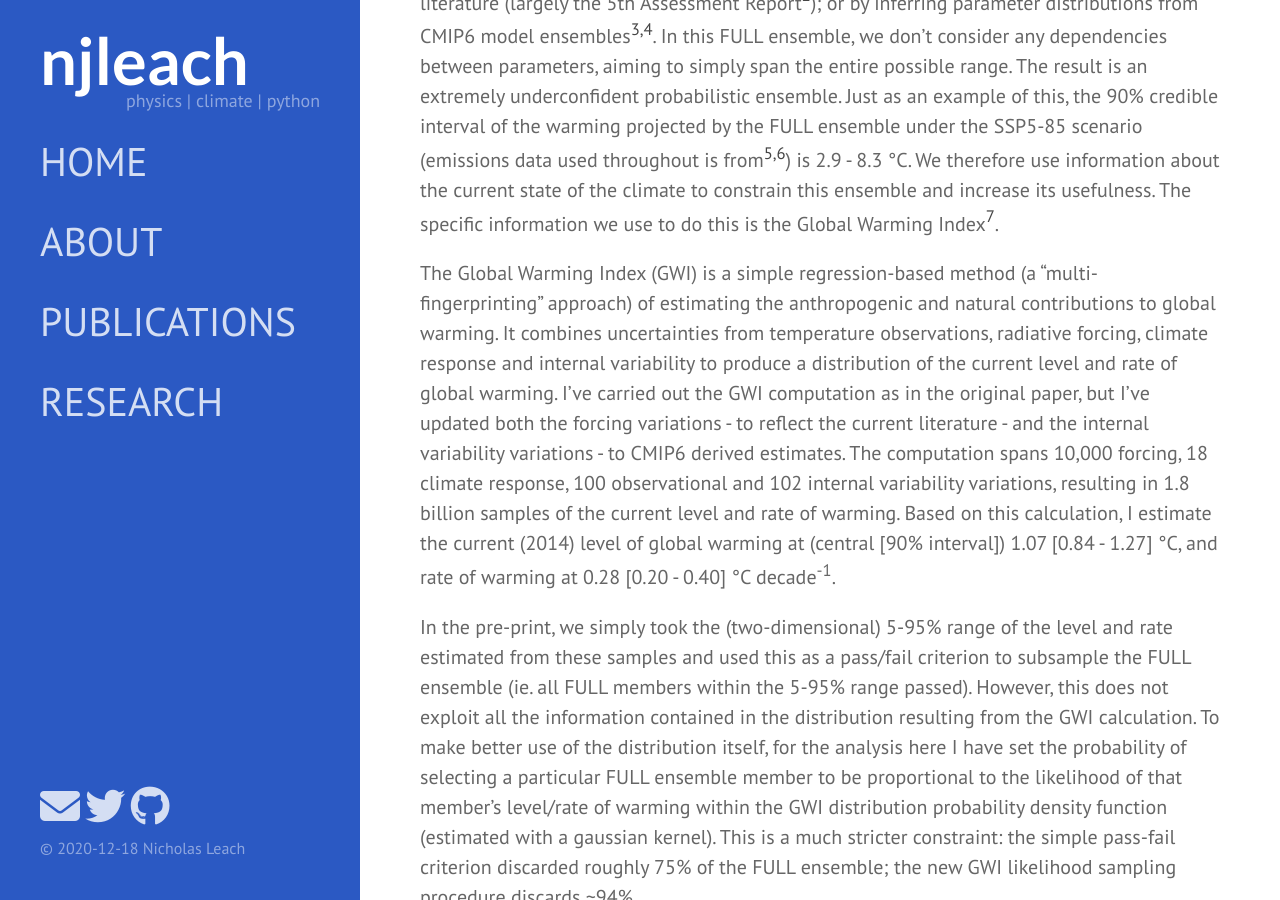
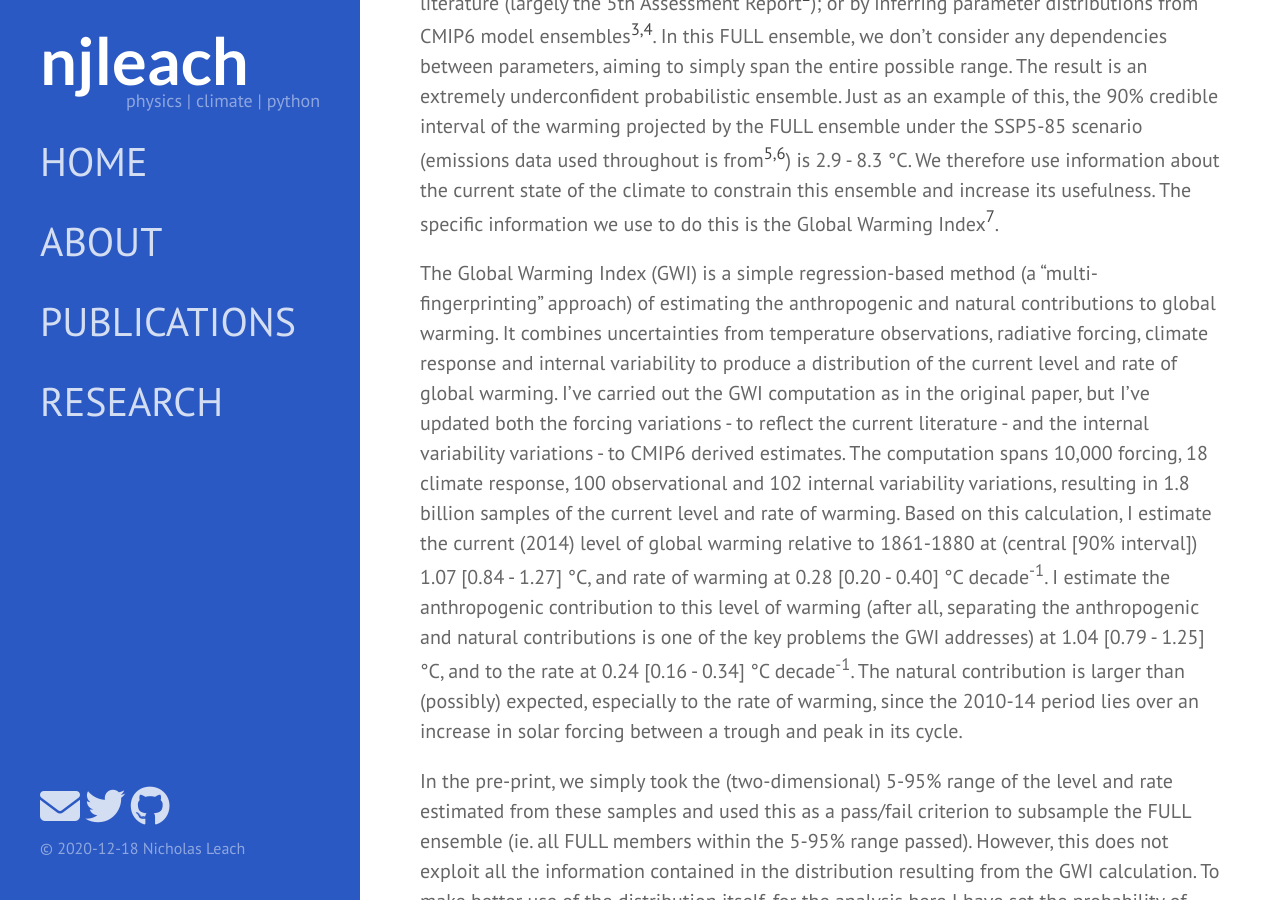
Before and after one commit to njleach/njleach.github.io, a Jekyll site: the page built from _posts/2020-12-17-How-long-left?.md, in a window 1280 px wide and 900 px high, scrolled down 1043 px. Built offline with Jekyll 4.4.1, drawn with Linux system fonts in a browser that asks for light colours; nearby versions of some CDN libraries; some web fonts are replaced; comment, search, counter and statistics services are not loaded.

Commit message:
clarify natural forcing contrib

```diff
--- a/_posts/2020-12-17-How-long-left?.md
+++ b/_posts/2020-12-17-How-long-left?.md
@@ -13,7 +13,7 @@ The FaIRv2.0 pre-print contains more or less everything required to replicate wh
 
 The starting point for this change is the FULL ensemble exhaustively described in the pre-print. This is a 1 million member ensemble, that aims to span all the physically plausible regions of parameter space, by either taking estimates of parameter distributions from the literature (largely the 5th Assessment Report[<sup>2</sup>](#2)); or by inferring parameter distributions from CMIP6 model ensembles[<sup>3,</sup>](#3)[<sup>4</sup>](#4). In this FULL ensemble, we don't consider any dependencies between parameters, aiming to simply span the entire possible range. The result is an extremely underconfident probabilistic ensemble. Just as an example of this, the 90% credible interval of the warming projected by the FULL ensemble under the SSP5-85 scenario (emissions data used throughout is from[<sup>5,</sup>](#5)[<sup>6</sup>](#6)) is 2.9 - 8.3 &deg;C. We therefore use information about the current state of the climate to constrain this ensemble and increase its usefulness. The specific information we use to do this is the Global Warming Index[<sup>7</sup>](#7).
 
-The Global Warming Index (GWI) is a simple regression-based method (a "multi-fingerprinting" approach) of estimating the anthropogenic and natural contributions to global warming. It combines uncertainties from temperature observations, radiative forcing, climate response and internal variability to produce a distribution of the current level and rate of global warming. I've carried out the GWI computation as in the original paper, but I've updated both the forcing variations - to reflect the current literature - and the internal variability variations - to CMIP6 derived estimates. The computation spans 10,000 forcing, 18 climate response, 100 observational and 102 internal variability variations, resulting in 1.8 billion samples of the current level and rate of warming. Based on this calculation, I estimate the current (2014) level of global warming at (central [90% interval]) 1.07 [0.84 - 1.27] &deg;C, and rate of warming at 0.28 [0.20 - 0.40] &deg;C decade<sup>-1</sup>.
+The Global Warming Index (GWI) is a simple regression-based method (a "multi-fingerprinting" approach) of estimating the anthropogenic and natural contributions to global warming. It combines uncertainties from temperature observations, radiative forcing, climate response and internal variability to produce a distribution of the current level and rate of global warming. I've carried out the GWI computation as in the original paper, but I've updated both the forcing variations - to reflect the current literature - and the internal variability variations - to CMIP6 derived estimates. The computation spans 10,000 forcing, 18 climate response, 100 observational and 102 internal variability variations, resulting in 1.8 billion samples of the current level and rate of warming. Based on this calculation, I estimate the current (2014) level of global warming relative to 1861-1880 at (central [90% interval]) 1.07 [0.84 - 1.27] &deg;C, and rate of warming at 0.28 [0.20 - 0.40] &deg;C decade<sup>-1</sup>. I estimate the anthropogenic contribution to this level of warming (after all, separating the anthropogenic and natural contributions is one of the key problems the GWI addresses) at 1.04 [0.79 - 1.25] &deg;C, and to the rate at 0.24 [0.16 - 0.34] &deg;C decade<sup>-1</sup>. The natural contribution is larger than (possibly) expected, especially to the rate of warming, since the 2010-14 period lies over an increase in solar forcing between a trough and peak in its cycle.
 
 In the pre-print, we simply took the (two-dimensional) 5-95% range of the level and rate estimated from these samples and used this as a pass/fail criterion to subsample the FULL ensemble (ie. all FULL members within the 5-95% range passed). However, this does not exploit all the information contained in the distribution resulting from the GWI calculation. To make better use of the distribution itself, for the analysis here I have set the probability of selecting a particular FULL ensemble member to be proportional to the likelihood of that member's level/rate of warming within the GWI distribution probability density function (estimated with a gaussian kernel). This is a much stricter constraint: the simple pass-fail criterion discarded roughly 75% of the FULL ensemble; the new GWI likelihood sampling procedure discards ~94%.
 
```
